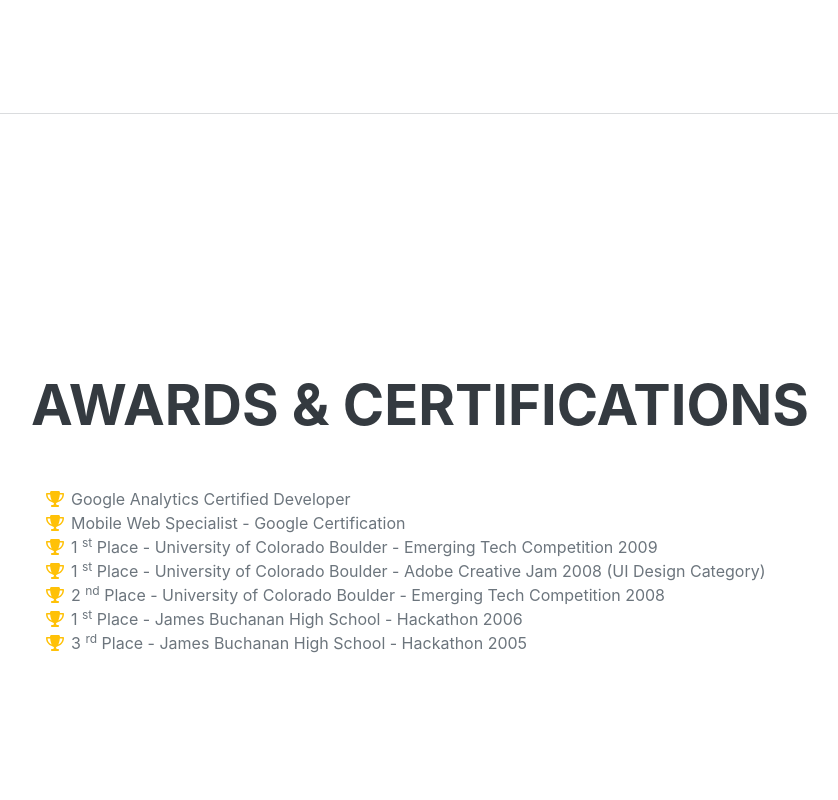
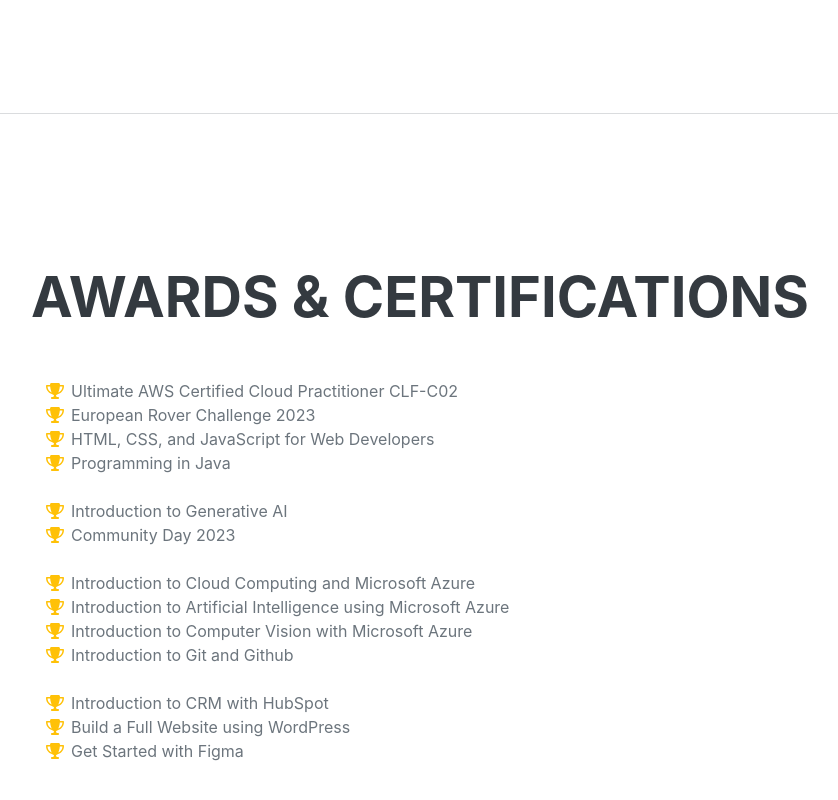
Before and after one commit to mnasim2004/Portfolio, a plain HTML site: page index.html in a window 1280 px wide. Shown: the part 5874-6674 px from the top of the page, without its empty margins (289-1127 px from the left). Drawn offline with nearby package versions, Linux system fonts and the light colour scheme; a web font is replaced by a local one.

Commit message:
Update index.html
update certificates

```diff
--- a/index.html
+++ b/index.html
@@ -5,7 +5,7 @@
         <meta name="viewport" content="width=device-width, initial-scale=1, shrink-to-fit=no" />
         <meta name="description" content="" />
         <meta name="author" content="" />
-        <title>Portfolio Mhd Nasim</title>
+        <title>PORTFOLIO Mhd Nasim</title>
         <link rel="icon" type="image/x-icon" href="assets/img/favicon.ico" />
         <link rel="stylesheet" href="path/to/font-awesome/css/font-awesome.min.css">
         <!-- Font Awesome icons (free version)-->
@@ -315,42 +315,75 @@
                     <ul class="fa-ul mb-0">
                         <li>
                             <span class="fa-li"><i class="fas fa-trophy text-warning"></i></span>
-                            Google Analytics Certified Developer
+                            <div class="wf-display">Ultimate AWS Certified Cloud Practitioner CLF-C02</div>
+                            <div class="wf-hover"> Udemy : Stephane Maarek | AWS Certified Cloud Practitioner,
+                                Solutions Architect,Developer</div>
                         </li>
                         <li>
                             <span class="fa-li"><i class="fas fa-trophy text-warning"></i></span>
-                            Mobile Web Specialist - Google Certification
+                            <div class="wf-display">European Rover Challenge 2023</div>
+                            <div class="wf-hover"> Certificate of Participation</div>
                         </li>
                         <li>
                             <span class="fa-li"><i class="fas fa-trophy text-warning"></i></span>
-                            1
-                            <sup>st</sup>
-                            Place - University of Colorado Boulder - Emerging Tech Competition 2009
+                            <div class="wf-display">HTML, CSS, and JavaScript for Web Developers</div>
+                            <div class="wf-hover"> Johns Hopkins University</div>
                         </li>
                         <li>
                             <span class="fa-li"><i class="fas fa-trophy text-warning"></i></span>
-                            1
-                            <sup>st</sup>
-                            Place - University of Colorado Boulder - Adobe Creative Jam 2008 (UI Design Category)
+                            <div class="wf-display">Programming in Java</div>
+                            <div class="wf-hover"> MHRM IIT Kanpur</div>
+                        </li>
+                        <br>
+                        <li>
+                            <span class="fa-li"><i class="fas fa-trophy text-warning"></i></span>
+                            <div class="wf-display">Introduction to Generative AI</div>
+                            <div class="wf-hover">Google Cloud</div>
                         </li>
                         <li>
                             <span class="fa-li"><i class="fas fa-trophy text-warning"></i></span>
-                            2
-                            <sup>nd</sup>
-                            Place - University of Colorado Boulder - Emerging Tech Competition 2008
+                            <div class="wf-display">Community Day 2023</div>
+                            <div class="wf-hover">Google Developer Groups Cloud Kochi</div>
+                        </li>
+                        <br>
+                        <li>
+                            <span class="fa-li"><i class="fas fa-trophy text-warning"></i></span>
+                            <div class="wf-display">Introduction to Cloud Computing and Microsoft Azure</div>
+                            <div class="wf-hover"> Microsoft Learn Student Ambassadors</div>
                         </li>
                         <li>
                             <span class="fa-li"><i class="fas fa-trophy text-warning"></i></span>
-                            1
-                            <sup>st</sup>
-                            Place - James Buchanan High School - Hackathon 2006
+                            <div class="wf-display">Introduction to Artificial Intelligence using Microsoft Azure</div>
+                            <div class="wf-hover"> Microsoft Learn Student Ambassadors</div>
                         </li>
                         <li>
                             <span class="fa-li"><i class="fas fa-trophy text-warning"></i></span>
-                            3
-                            <sup>rd</sup>
-                            Place - James Buchanan High School - Hackathon 2005
+                            <div class="wf-display">Introduction to Computer Vision with Microsoft Azure</div>
+                            <div class="wf-hover">Microsoft Learn Student Ambassadors</div>
                         </li>
+                        <li>
+                            <span class="fa-li"><i class="fas fa-trophy text-warning"></i></span>
+                            <div class="wf-display">Introduction to Git and Github</div>
+                            <div class="wf-hover">Microsoft Learn Student Ambassadors</div>
+                        </li>
+                        <br>
+                        <li>
+                            <span class="fa-li"><i class="fas fa-trophy text-warning"></i></span>
+                            <div class="wf-display">Introduction to CRM with HubSpot</div>
+                            <div class="wf-hover">Coursera Project Network</div>
+                        </li>
+                        <li>
+                            <span class="fa-li"><i class="fas fa-trophy text-warning"></i></span>
+                            <div class="wf-display">Build a Full Website using WordPress</div>
+                            <div class="wf-hover">Coursera Project Network</div>
+                        </li>
+                        <li>
+                            <span class="fa-li"><i class="fas fa-trophy text-warning"></i></span>
+                            <div class="wf-display">Get Started with Figma</div>
+                            <div class="wf-hover">Coursera Project Network</div>
+                        </li>
+
+
                     </ul>
                 </div>
             </section>
```
